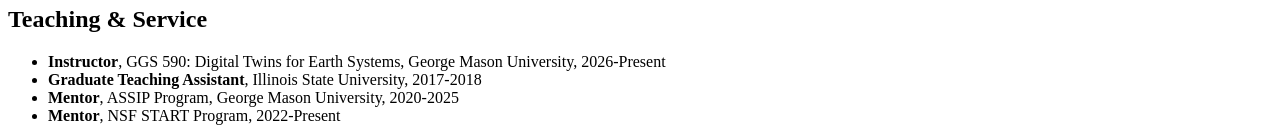
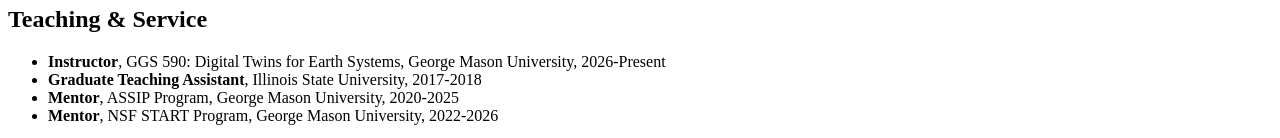
Before and after one commit to SivanuHappy/sivanuhappy.github.io, a Jekyll site: the page built from _pages/includes/others.md, in a window 1280 px wide. Shown: the part 1116-1254 px from the top of the page. Built offline with Jekyll 4.4.1, drawn with Linux system fonts in a browser that asks for light colours; our own code applies the rules of GitHub Pages for plain Markdown files.

Commit message:
Add Digital twins paper; close out NSF START mentorship
- Add Yang et al. (2026), Digital twins as decision infrastructure, Big Earth Data
- NSF START mentor role ended with GMU: 2022-2026

Co-Authored-By: Claude Opus 5.5 <noreply@anthropic.com>

```diff
--- a/_pages/includes/others.md
+++ b/_pages/includes/others.md
@@ -36,4 +36,4 @@
 - **Instructor**, GGS 590: Digital Twins for Earth Systems, George Mason University, 2026-Present
 - **Graduate Teaching Assistant**, Illinois State University, 2017-2018
 - **Mentor**, ASSIP Program, George Mason University, 2020-2025
-- **Mentor**, NSF START Program, 2022-Present
+- **Mentor**, NSF START Program, George Mason University, 2022-2026
```
Also changed, not shown: _pages/includes/pub.md (+2 -0 lines).
